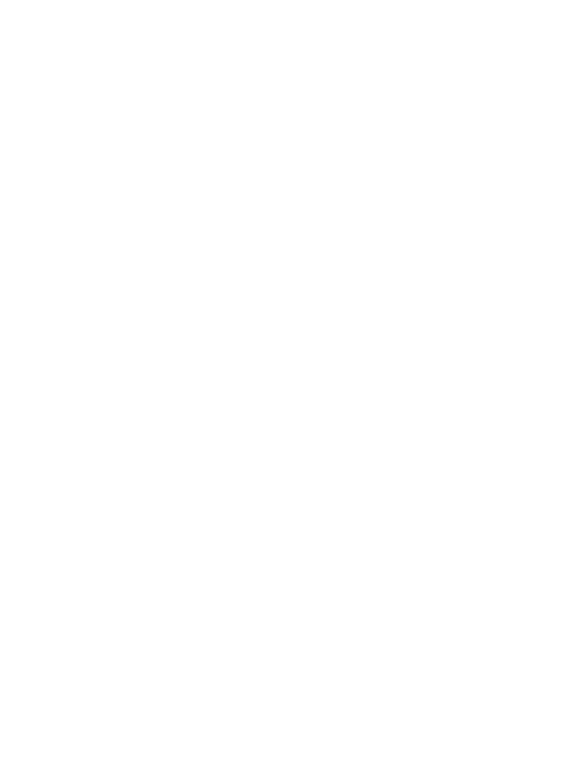
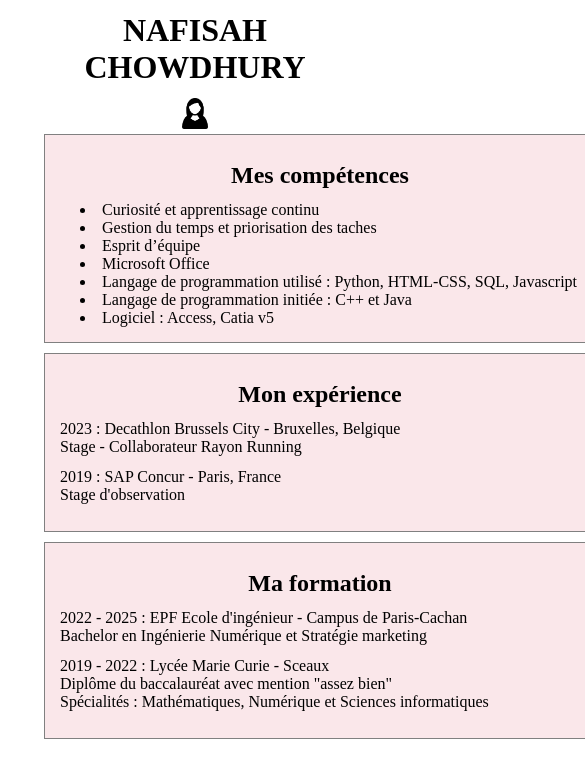
Before and after one commit to Nafisah5/MON-CV-EN-LIGNE-3, a plain HTML site: page index.html in a window 390 px wide. Shown: the whole page, 585 px wide, since content can reach past the window. Drawn offline with Linux system fonts and the light colour scheme.

Commit message:
Add responsive design

```diff
--- a/css/style.css
+++ b/css/style.css
@@ -0,0 +1,67 @@
+html {
+    background: white;
+}
+
+* {
+    margin: 0;
+    padding: 0;
+}
+
+
+body {
+
+    width: 80%;
+    margin: auto;
+}
+
+main {
+    margin: auto;
+    display: flex;
+    justify-content: space-around;
+    flex-wrap: wrap;
+}
+
+section {
+    min-width: 520px;
+    margin: 5px;
+    border: 1px solid gray;
+    padding: 15px;
+    background: rgb(250, 231, 234);
+
+}
+
+h1 {
+    text-transform: uppercase;
+}
+
+h1,
+h2 {
+    text-align: center;
+    margin: 12px 0;
+}
+
+section ul {
+    text-indent: 20px;
+    list-style-position: inside;
+
+}
+
+img {
+    position: absolute;
+    top: 25px;
+    left: 25px;
+    width: 10%;
+}
+
+@media screen and (max-width : 768px) {
+    img {
+        position: unset;
+        display: block;
+        margin: auto;
+    }
+
+}
+
+p {
+    margin: 12px 0;
+}
--- a/index.html
+++ b/index.html
@@ -1,11 +1,59 @@
 <!DOCTYPE html>
 <html lang="fr">
+
 <head>
     <meta charset="UTF-8">
     <meta name="viewport" content="width=device-width, initial-scale=1.0">
+    <link rel="stylesheet" href="css/style.css">
     <title>CV en ligne</title>
 </head>
+
+
 <body>
+    <header>
+        <h1>Nafisah Chowdhury</h1>
+        <img src="images/icon.png" alt="Photo">
+    </header>
+
+    <main>
+        <section id="skills">
+            <h2>Mes compétences</h2>
+            <ul>
+                <li>Curiosité et apprentissage continu</li>
+                <li>Gestion du temps et priorisation des taches</li>
+                <li>Esprit d’équipe</li>
+                <li>Microsoft Office</li>
+                <li>Langage de programmation utilisé : Python, HTML-CSS, SQL, Javascript</li>
+                <li>Langage de programmation initiée : C++ et Java</li>
+                <li>Logiciel : Access, Catia v5</li>
+            </ul>
+        </section>
+
+        <section id="xp">
+            <h2>Mon expérience</h2>
+            <p> 2023 : Decathlon Brussels City - Bruxelles, Belgique <br>
+                Stage - Collaborateur Rayon Running </p>
+
+            <p> 2019 : SAP Concur - Paris, France <br>
+                Stage d'observation
+            </p>
+
+        </section>
+
+        <section id="educ">
+            <h2>Ma formation</h2>
+            <p> 2022 - 2025 : EPF Ecole d'ingénieur - Campus de Paris-Cachan <br>
+                Bachelor en Ingénierie Numérique et Stratégie marketing
+            </p>
+
+            <p>2019 - 2022 : Lycée Marie Curie - Sceaux<br>
+                Diplôme du baccalauréat avec mention "assez bien" <br>
+                Spécialités : Mathématiques, Numérique et Sciences informatiques
+            </p>
+        </section>
+
+    </main>
 
 </body>
+
 </html>
```
Also changed, not shown: images/icon.png (added).
